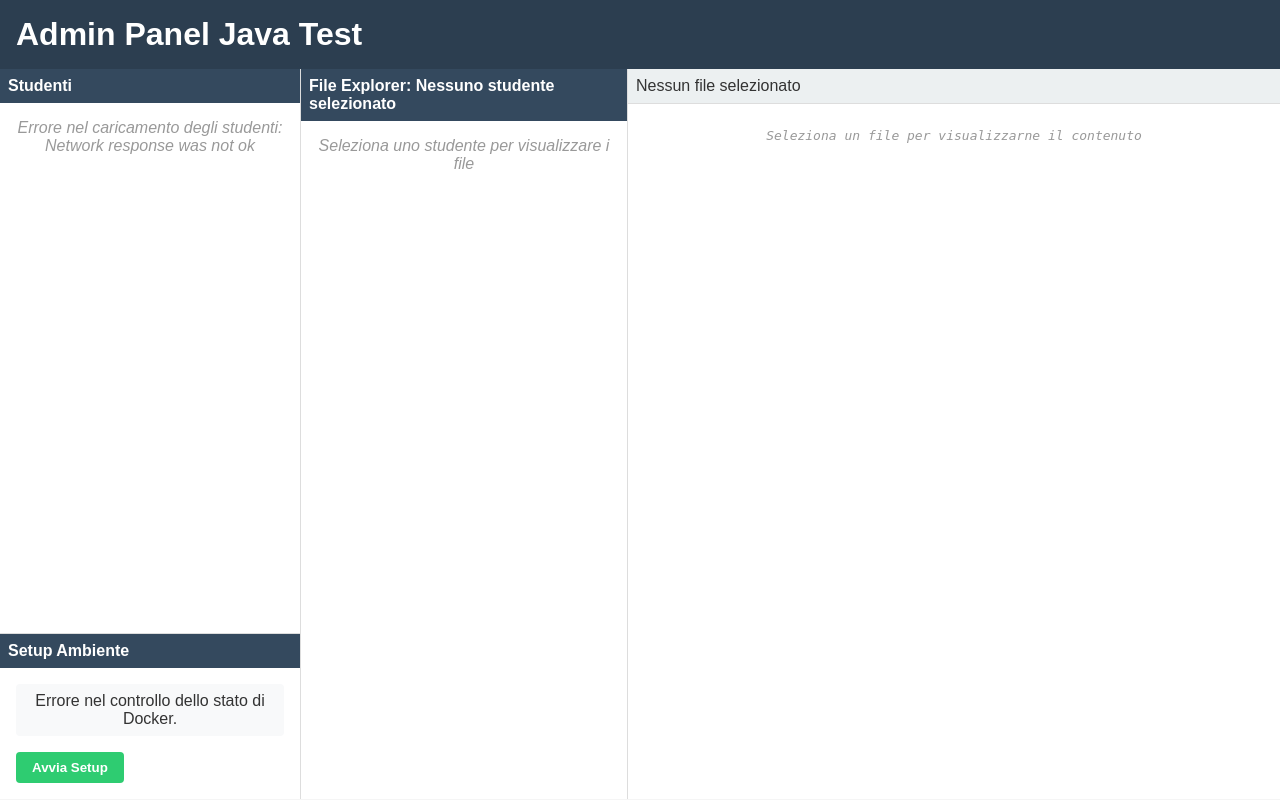
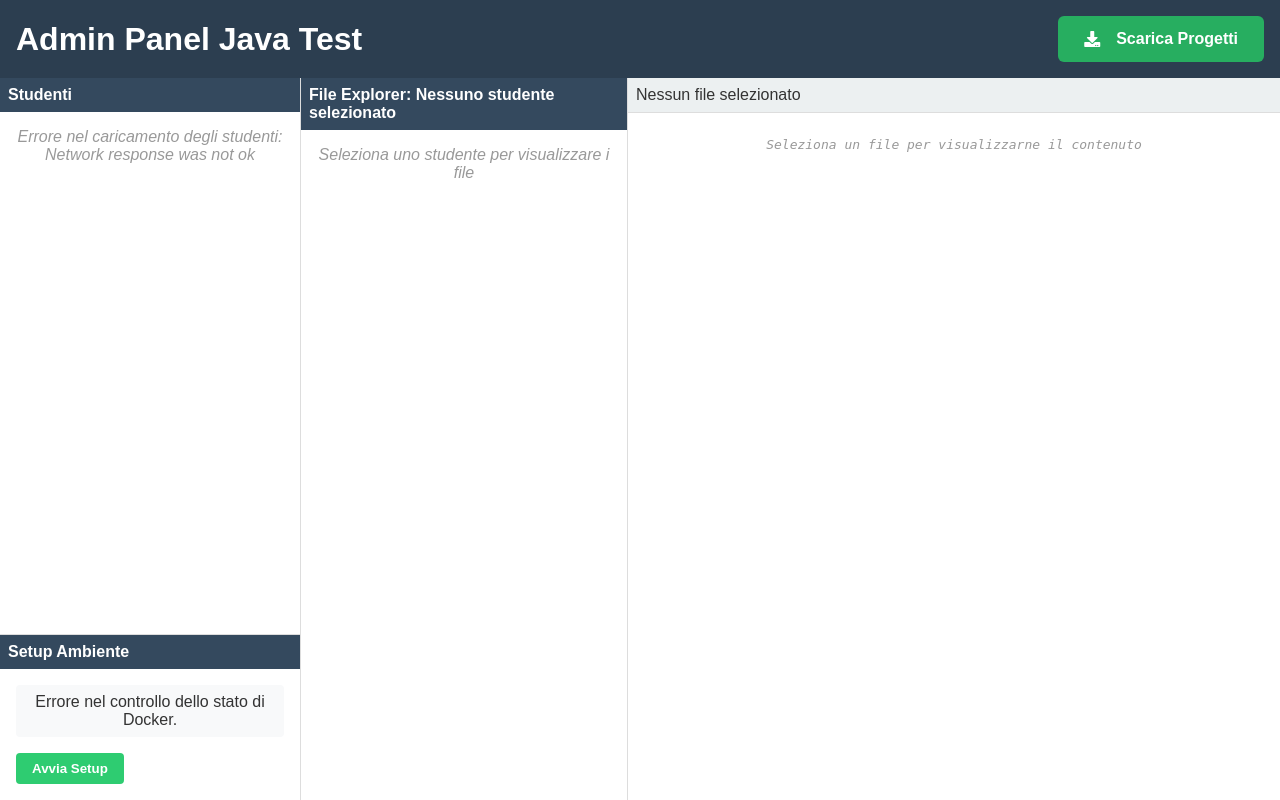
Before and after one commit to FrancescoGonzalez/m347, a Python web app: template templates/index.html in a window 1280 px wide. Run offline with Jinja, Linux system fonts and the light colour scheme; the template is opened without the code that fills it, so the values that code supplies are empty.

Commit message:
Added option to download zip file

```diff
--- a/static/css/styles.css
+++ b/static/css/styles.css
@@ -240,3 +240,37 @@
   font-size: 0.8rem;
   color: #777;
 }
+
+.header-controls {
+  display: flex;
+  align-items: center;
+  gap: 1rem;
+}
+
+.download-btn {
+  background-color: #27ae60;
+  color: white;
+  text-decoration: none;
+  padding: 0.75rem 1.5rem;
+  border-radius: 6px;
+  font-weight: 600;
+  transition: all 0.3s ease;
+  border: 2px solid transparent;
+}
+
+.download-btn:hover {
+  background-color: #2ecc71;
+  transform: translateY(-2px);
+  box-shadow: 0 4px 8px rgba(0,0,0,0.2);
+  text-decoration: none;
+  color: white;
+}
+
+.download-btn:active {
+  transform: translateY(0);
+  box-shadow: 0 2px 4px rgba(0,0,0,0.2);
+}
+
+.download-btn i {
+  margin-right: 0.5rem;
+}
--- a/templates/index.html
+++ b/templates/index.html
@@ -10,6 +10,11 @@
 <body>
   <header>
     <h1>Admin Panel Java Test</h1>
+    <div class="header-controls">
+      <a href="/download_projects" class="btn btn-primary download-btn">
+        <i class="fas fa-download"></i> Scarica Progetti
+      </a>
+    </div>
   </header>
 
   <div class="main-container">
```
Also changed, not shown: app.py (+28 -1 lines).
